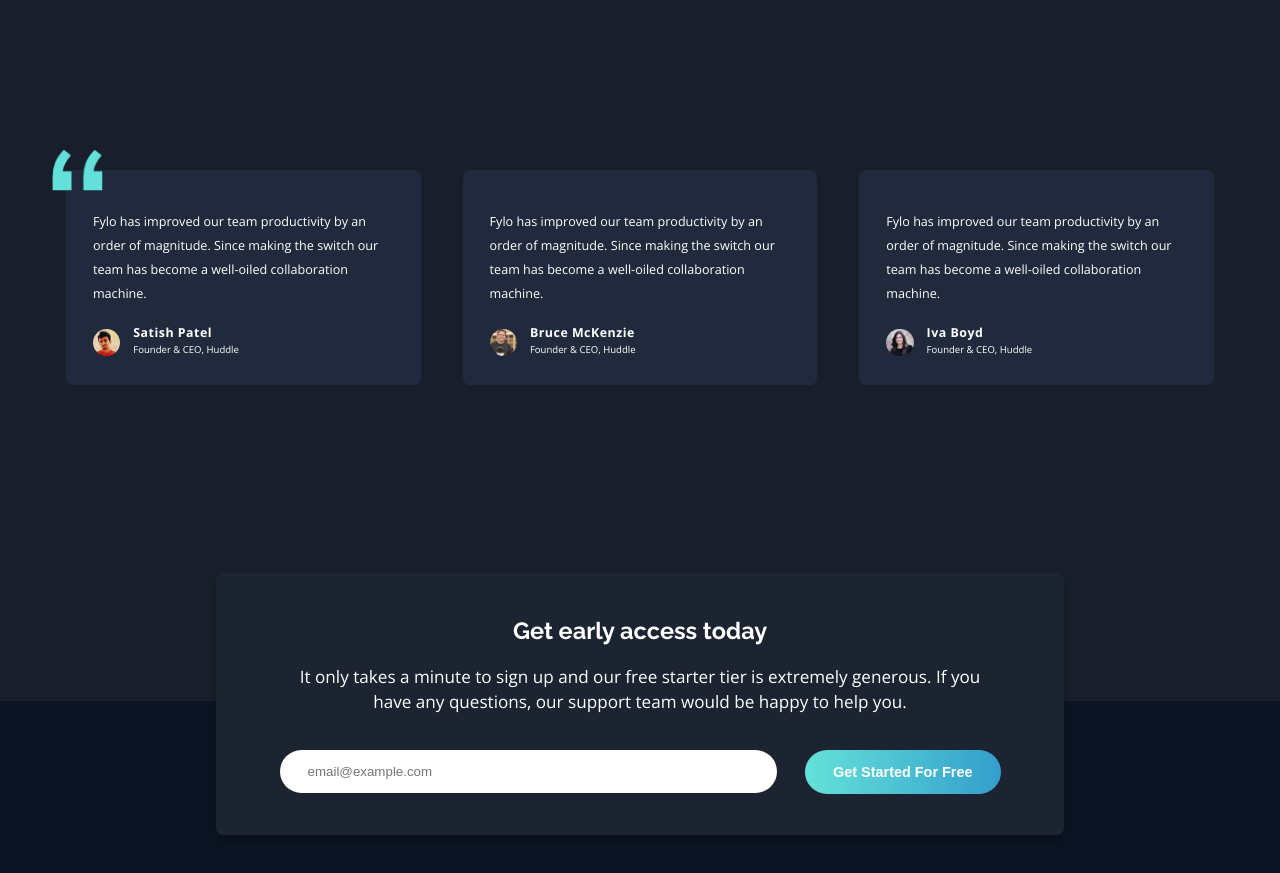
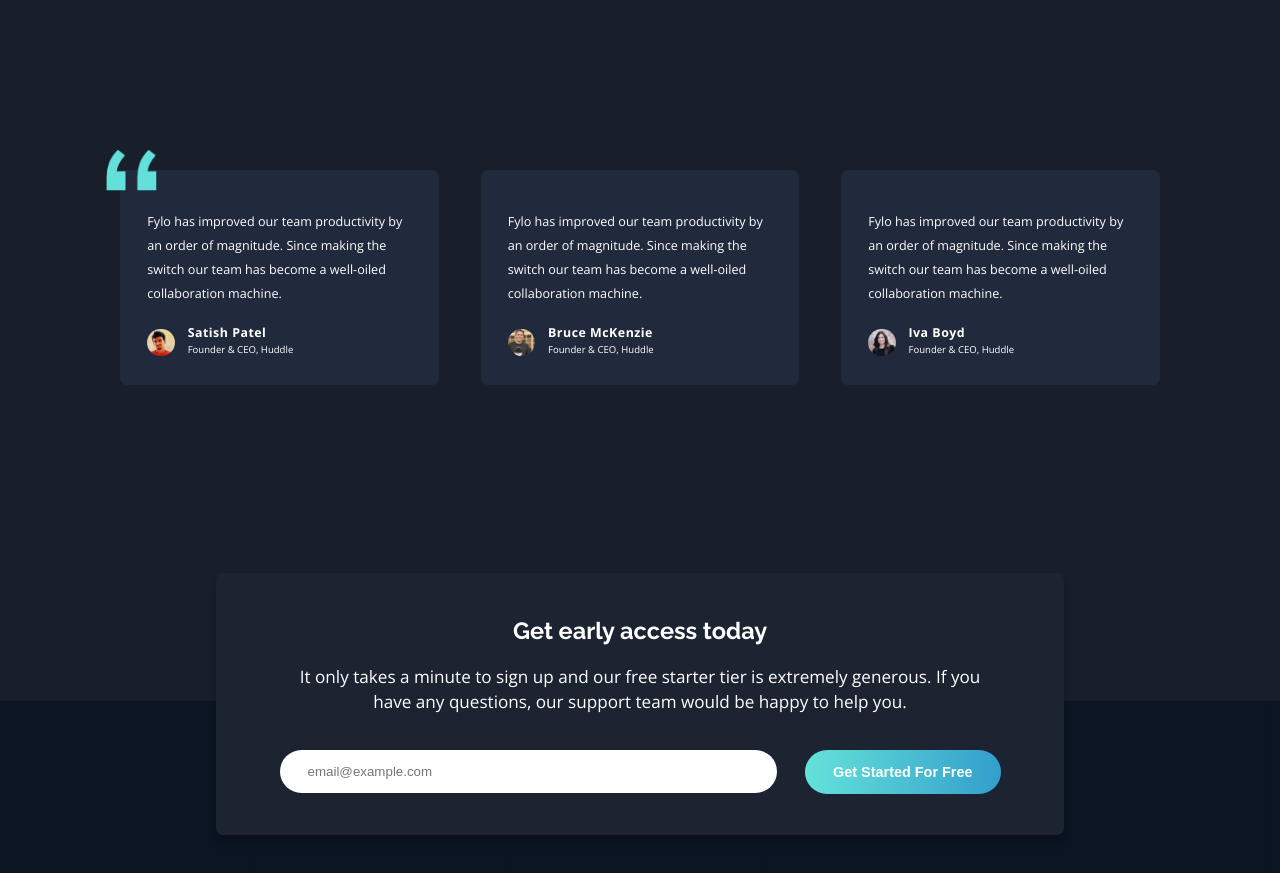
Before and after one commit to Befeepilf/Fylo-Website, a website built with Parcel: page src/index.html in a window 1280 px wide. Shown: the part 2270-3143 px from the top of the page. Built offline with nearby package versions, Linux system fonts and the light colour scheme.

Commit message:
Make quote cards narrower on desktop

```diff
--- a/src/styles/main.scss
+++ b/src/styles/main.scss
@@ -282,8 +282,8 @@ section {
 
   &:nth-child(4) {
     @include fluid(padding-top, 91px, 35px);
-    @include fluid(padding-left, 49px, 69px);
-    @include fluid(padding-right, 49px, 69px);
+    @include fluid(padding-left, 49px, 133px);
+    @include fluid(padding-right, 49px, 133px);
     display: grid;
     grid-template-columns: 1fr;
     grid-row-gap: 28px;
```
